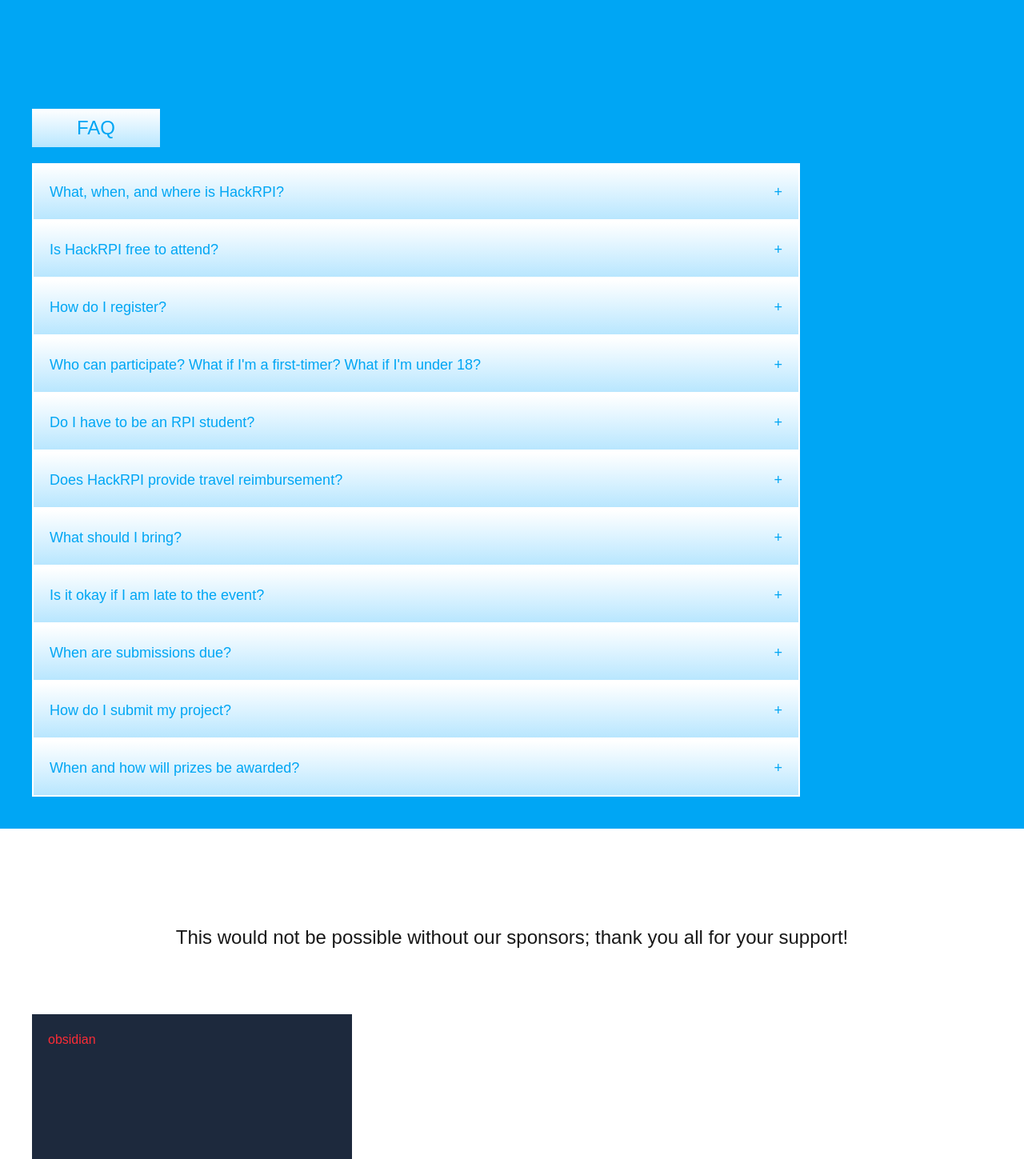
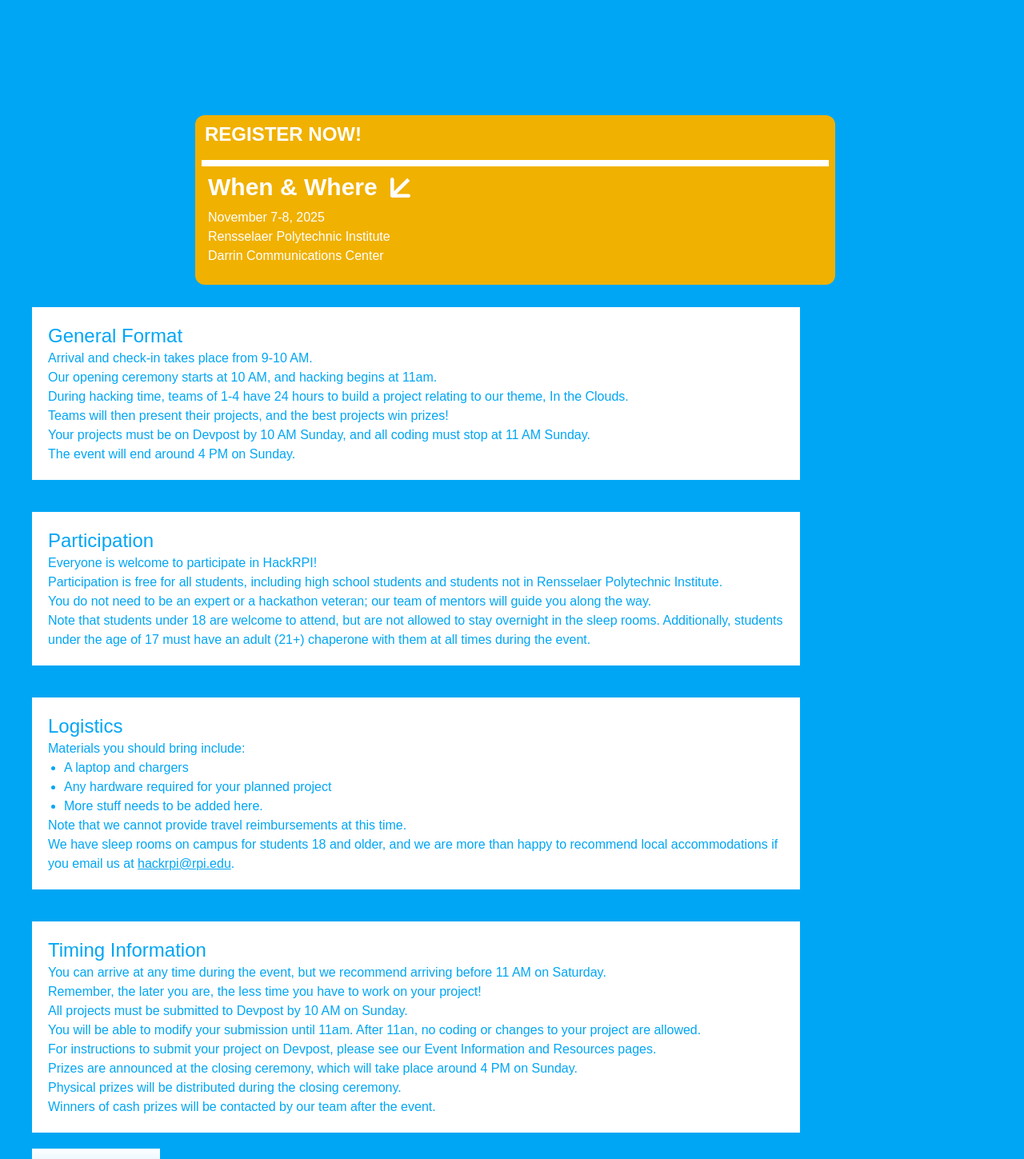
Before and after one commit to hack-rpi/HackRPI-Website-2026, a Next.js app in the folder my-app/: page / in a window 1280 px wide. Shown: the part 1640-3089 px from the top of the page at 80% size. Built offline with nearby package versions, Linux system fonts and the light colour scheme.

Commit message:
Update condensed FAQ information
Note that the FAQ dropdown code is left on the page for potential reuse.

```diff
--- a/my-app/app/components/faq/faq.tsx
+++ b/my-app/app/components/faq/faq.tsx
@@ -7,6 +7,100 @@
   return (
     <div id="faq" className="w-[full] h-auto bg-gray-500 p-5 flex flex-col bg-sky-500">
       <div className="w-full mt-[10vh]"/>
+
+      <div className="flex flex-row justify-center">
+        <div className="w-[100vh] flex flex-col items-center lg:items-startlg:mt-0 h-full lg:ml-4 p-2 bg-yellow-500 bg-opacity-100 m-2 hover:bg-opacity-100 rounded-xl">
+          {/* Registration Banner */}
+          <div
+            data-testid="register-now-banner"
+            className="w-full text-white text-2xl h-fit overflow-hidden whitespace-nowrap font-bold lg:mt-16\\ pl-1"
+          >
+            REGISTER NOW!
+          </div>
+          {/* Event Info Box */}
+          <div className="w-full bg-yellow-500 text-white h-fit flex flex-col items-start justify-start font-modern">
+            <div className="w-full h-2 bg-white mt-4" />
+
+            <h2 className="flex items-center text-3xl xs:text-4xl font-semibold pl-2 mt-2 text-nowrap">
+              When &amp; Where{" "}
+              <svg
+                className="fill-white ml-4 rotate-180 md:rotate-90 lg:rotate-180"
+                xmlns="http://www.w3.org/2000/svg"
+                width="25"
+                height="25"
+                viewBox="0 0 11 11"
+              >
+                <path d="M11 1C11 0.447715 10.5523 -3.74211e-07 10 4.72575e-08L1 -1.63477e-07C0.447715 -1.63477e-07 2.8711e-07 0.447715 2.8711e-07 1C2.8711e-07 1.55228 0.447715 2 1 2L9 2L9 10C9 10.5523 9.44772 11 10 11C10.5523 11 11 10.5523 11 10L11 1ZM1.70711 10.7071L10.7071 1.70711L9.29289 0.292893L0.292893 9.29289L1.70711 10.7071Z" />
+              </svg>
+            </h2>
+
+            <div className="w-11/12 flex flex-col md:flex-row lg:flex-col items-start justify-center md:justify-start md:items-center lg:items-start lg:justify-center">
+              <div className="pl-2 text-md xs:text-xl mb-4 md:mb-8 lg:mb-4 mt-2 w-1/2 md:min-w-80">
+                <p data-testid="event-date" className="w-fit text-nowrap">
+                  November 7-8, 2025
+                </p>
+                <p data-testid="event-location" className="w-fit text-nowrap">
+                  Rensselaer Polytechnic Institute
+                </p>
+                <p data-testid="event-venue" className="w-fit text-nowrap">
+                  Darrin Communications Center
+                </p>
+              </div>
+            </div>
+          </div>
+        </div>
+      </div>
+
+      <div className="w-[120vh] bg-white text-sky-500 h-auto p-5 m-5">
+        <h2 className="text-2xl">General Format</h2>
+        <p>Arrival and check-in takes place from 9-10 AM.</p>
+        <p>Our opening ceremony starts at 10 AM, and hacking begins at 11am.</p>
+        <p>During hacking time, teams of 1-4 have 24 hours to build a project relating to our theme, In the Clouds.</p>
+        <p>Teams will then present their projects, and the best projects win prizes!</p>
+        <p>Your projects must be on Devpost by 10 AM Sunday, and all coding must stop at 11 AM Sunday.</p>
+        <p>The event will end around 4 PM on Sunday.</p>
+      </div>
+
+      <div className="w-[120vh] bg-white text-sky-500 h-auto p-5 m-5">
+        <h2 className="text-2xl">Participation</h2>
+        <p>Everyone is welcome to participate in HackRPI!</p>
+        <p>Participation is free for all students, including high school students and students not in Rensselaer Polytechnic Institute.</p>
+        <p>You do not need to be an expert or a hackathon veteran; our team of mentors will guide you along the way.</p>
+        <p>Note that students under 18 are welcome to attend, but are not allowed to stay overnight in the sleep rooms.
+          Additionally, students under the age of 17 must have an adult (21+) chaperone with them at all times during the event.</p>
+      </div>
+
+      <div className="w-[120vh] bg-white text-sky-500 h-auto p-5 m-5">
+        <h2 className="text-2xl">Logistics</h2>
+        <p>Materials you should bring include:</p>
+        <ul className="list-disc pl-5">
+          <li>A laptop and chargers</li>
+          <li>Any hardware required for your planned project</li>
+          <li>More stuff needs to be added here.</li>
+        </ul>
+        <p>Note that we cannot provide travel reimbursements at this time.</p>
+        <p>
+          We have sleep rooms on campus for students 18 and older, and we are more than happy to recommend
+          local accommodations if you email us
+          at{" "}
+          <a href="mailto:hackrpi@rpi.edu" className="text-hackrpi-primary-blue underline">
+            hackrpi@rpi.edu
+          </a>.
+        </p>
+      </div>
+
+      <div className="w-[120vh] bg-white text-sky-500 h-auto p-5 m-5">
+        <h2 className="text-2xl">Timing Information</h2>
+        <p>You can arrive at any time during the event, but we recommend arriving before 11 AM on Saturday.</p>
+				<p>Remember, the later you are, the less time you have to work on your project!</p>
+        <p>All projects must be submitted to Devpost by 10 AM on Sunday.</p>
+				<p>You will be able to modify your submission until 11am. After 11an, no coding or changes to your project are allowed.</p>
+        <p>For instructions to submit your project on Devpost, please see our Event Information and Resources pages.</p>
+        <p>Prizes are announced at the closing ceremony, which will take place around 4 PM on Sunday.</p>
+        <p>Physical prizes will be distributed during the closing ceremony.</p>
+        <p>Winners of cash prizes will be contacted by our team after the event.</p>
+      </div>
+
       <h1 className="w-[20vh] mx-5 p-2 text-2xl text-center bg-gradient-to-b from-white to-sky-200 text-sky-500">FAQ</h1>
 
       <section className="w-[125vh] p-5" aria-label="Frequently asked questions">
--- a/my-app/app/components/faq/qna.tsx
+++ b/my-app/app/components/faq/qna.tsx
@@ -18,8 +18,12 @@
         onClick={() => setOpen((v) => !v)}
         aria-expanded={open}
         aria-controls={contentId}
-        className="faq-button w-full flex justify-between items-center
-        bg-gradient-to-b from-white to-sky-200 text-sky-500 border-none p-5 cursor-pointer text-left text-lg">
+        className="
+          w-full flex justify-between items-center
+          bg-gradient-to-b from-white to-sky-200 text-sky-500
+          border-none p-5 cursor-pointer text-left text-lg
+        "
+      >
         <span>{title}</span>
         <span aria-hidden="true" className="text-18 text-[1]">
           {open ? "-" : "+"}
```
